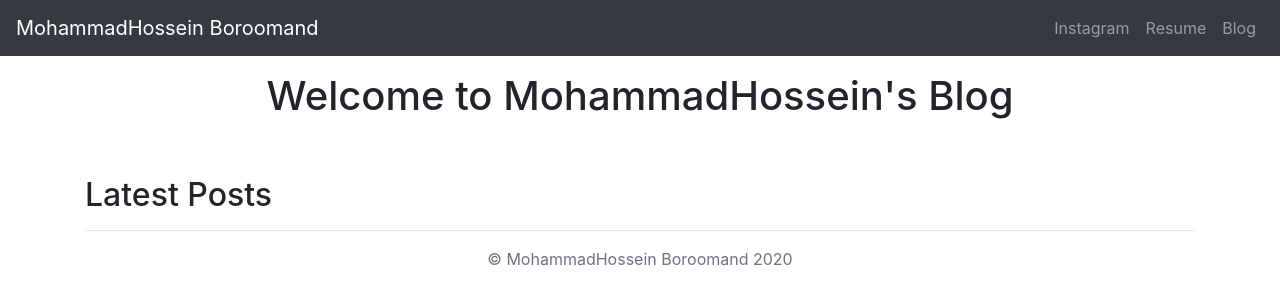
After one commit to MohammadHosein21/WebsitForProfile, a Django app: page /blog/ in a window 1280 px wide. The commit adds this page. Shown: the top 305 px of the page. Run offline with Django 3.2, Linux system fonts and the light colour scheme; data that the repository does not hold is empty; some libraries are stand-ins or nearby versions.

Commit message:
Use static files and complete the website

```diff
--- a/PortFolio/urls.py
+++ b/PortFolio/urls.py
@@ -15,11 +15,12 @@ Including another URLconf
 """
 from django.conf.urls.static import static
 from django.contrib import admin
-from django.urls import path
+from django.urls import path ,include
 from django.conf import settings
 import jobs.views
 
 urlpatterns = [
                   path('admin/', admin.site.urls),
-                  path('', jobs.views.home, name='home')
+                  path('', jobs.views.home, name='home'),
+                  path('blog/',include('blog.urls'))
               ] + static(settings.MEDIA_URL, document_root=settings.MEDIA_ROOT)
--- /dev/null
+++ b/blog/templates/blog/allblog.html
@@ -0,0 +1,102 @@
+<!doctype html>
+<html lang="en">
+<head>
+    {% load static %}
+    <meta charset="utf-8">
+    <meta name="viewport" content="width=device-width, initial-scale=1, shrink-to-fit=no">
+    <meta name="description" content="">
+    <meta name="author" content="Mark Otto, Jacob Thornton, and Bootstrap contributors">
+    <meta name="generator" content="Jekyll v4.1.1">
+    <title>MohammadHossein's Blog</title>
+
+    <link rel="canonical" href="https://getbootstrap.com/docs/4.5/examples/album/">
+
+    <!-- Bootstrap core CSS -->
+    <link rel="stylesheet" href="https://stackpath.bootstrapcdn.com/bootstrap/4.5.2/css/bootstrap.min.css"
+          integrity="sha384-JcKb8q3iqJ61gNV9KGb8thSsNjpSL0n8PARn9HuZOnIxN0hoP+VmmDGMN5t9UJ0Z" crossorigin="anonymous">
+
+    <!-- Favicons -->
+    <link rel="apple-touch-icon" href="/docs/4.5/assets/img/favicons/apple-touch-icon.png" sizes="180x180">
+    <link rel="icon" href="/docs/4.5/assets/img/favicons/favicon-32x32.png" sizes="32x32" type="image/png">
+    <link rel="icon" href="/docs/4.5/assets/img/favicons/favicon-16x16.png" sizes="16x16" type="image/png">
+    <link rel="manifest" href="/docs/4.5/assets/img/favicons/manifest.json">
+    <link rel="mask-icon" href="/docs/4.5/assets/img/favicons/safari-pinned-tab.svg" color="#563d7c">
+    <link rel="icon" href="/docs/4.5/assets/img/favicons/favicon.ico">
+    <meta name="msapplication-config" content="/docs/4.5/assets/img/favicons/browserconfig.xml">
+    <meta name="theme-color" content="#563d7c">
+
+
+    <style>
+        .bd-placeholder-img {
+            font-size: 1.125rem;
+            text-anchor: middle;
+            -webkit-user-select: none;
+            -moz-user-select: none;
+            -ms-user-select: none;
+            user-select: none;
+        }
+
+        @media (min-width: 768px) {
+            .bd-placeholder-img-lg {
+                font-size: 3.5rem;
+            }
+        }
+    </style>
+    <!-- Custom styles for this template -->
+    <link href="album.css" rel="stylesheet">
+</head>
+<body>
+<header>
+      <nav class="navbar navbar-expand-lg navbar-dark bg-dark">
+        <a class="navbar-brand" href="{% url 'home' %}">MohammadHossein Boroomand</a>
+        <button class="navbar-toggler" type="button" data-toggle="collapse" data-target="#navbarNavAltMarkup"
+                aria-controls="navbarNavAltMarkup" aria-expanded="false" aria-label="Toggle navigation">
+            <span class="navbar-toggler-icon"></span>
+        </button>
+        <div class="collapse navbar-collapse" id="navbarNavAltMarkup">
+            <div class="navbar-nav ml-auto">
+                <a class="nav-link" href="http://instagram.com/mmdhoseinborumnd">Instagram</a>
+                <a class="nav-link" href="{% static 'resume.pdf' %}">Resume</a>
+                <a class="nav-link" href="{% url 'allblogs' %}">Blog</a>
+            </div>
+        </div>
+    </nav>
+</header>
+
+<main role="main">
+    <div class="container">
+        <h1 class="text-center pt-3">Welcome to MohammadHossein's Blog</h1>
+        <br/>
+        <br/>
+        <h2>Latest Posts</h2>
+        <hr/>
+        {% for blog in blogs.all %}
+            <a href="{% url 'detail' blog.id%}"><h3>{{ blog.title }}</h3></a>
+            {{ blog.pub_date_pretty }}
+            <br/>
+            <img class="img-fluid" src="{{ blog.image.url }}" height="200" width="200"/>
+            <br/>
+            <p>{{ blog.summary }}</p>
+        {% endfor %}
+
+    </div>
+</main>
+
+<footer class="text-muted">
+    <div class="container text-center">
+        <p>
+            © MohammadHossein Boroomand {% now "Y" %}
+        </p>
+    </div>
+</footer>
+<script src="https://code.jquery.com/jquery-3.5.1.slim.min.js"
+        integrity="sha384-DfXdz2htPH0lsSSs5nCTpuj/zy4C+OGpamoFVy38MVBnE+IbbVYUew+OrCXaRkfj"
+        crossorigin="anonymous"></script>
+<script src="https://cdn.jsdelivr.net/npm/popper.js@1.16.1/dist/umd/popper.min.js"
+        integrity="sha384-9/reFTGAW83EW2RDu2S0VKaIzap3H66lZH81PoYlFhbGU+6BZp6G7niu735Sk7lN"
+        crossorigin="anonymous"></script>
+<script src="https://stackpath.bootstrapcdn.com/bootstrap/4.5.2/js/bootstrap.min.js"
+        integrity="sha384-B4gt1jrGC7Jh4AgTPSdUtOBvfO8shuf57BaghqFfPlYxofvL8/KUEfYiJOMMV+rV"
+        crossorigin="anonymous"></script>
+</body>
+</html>
--- /dev/null
+++ b/blog/urls.py
@@ -0,0 +1,7 @@
+from django.urls import path
+from . import views
+
+urlpatterns = [
+    path('', views.allblog, name='allblogs'),
+    path('<int:blog_id>/', views.detail, name='detail'),
+]
--- a/blog/views.py
+++ b/blog/views.py
@@ -1,3 +1,13 @@
-from django.shortcuts import render
+from django.shortcuts import render, get_object_or_404
+from .models import Blog
+
 
 # Create your views here.
+def allblog(request):
+    blogs = Blog.objects
+    return render(request, 'blog/allblog.html', {'blogs': blogs})
+
+
+def detail(request, blog_id):
+    detaiBlog = get_object_or_404(Blog, pk=blog_id)
+    return render(request, 'blog/detail.html', {'blog': detaiBlog})
```
Also changed, not shown: PortFolio/settings.py (+7 -1 lines), blog/models.py (+9 -0 lines), blog/templates/blog/detail.html (added, +94 -0 lines), jobs/templates/jobs/home.html (+7 -5 lines), db.sqlite3 (deleted), 2 other files.
